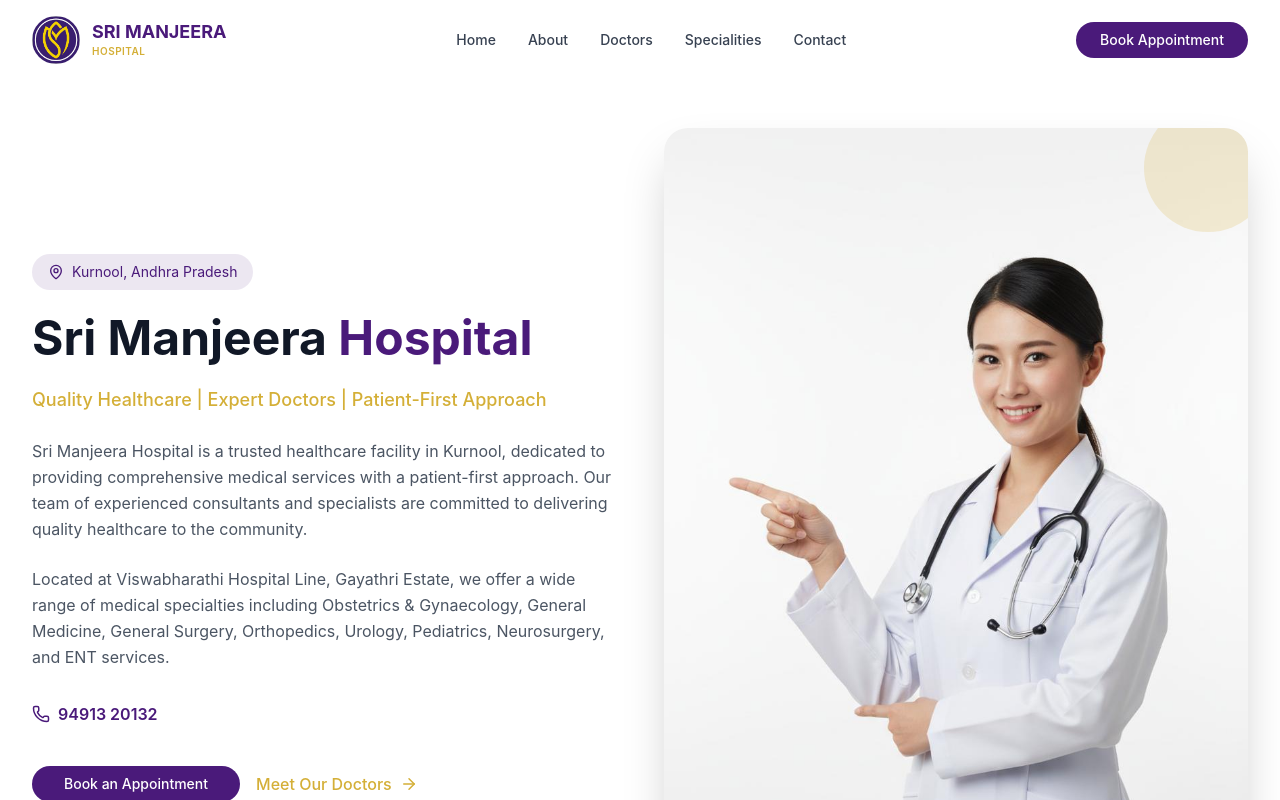
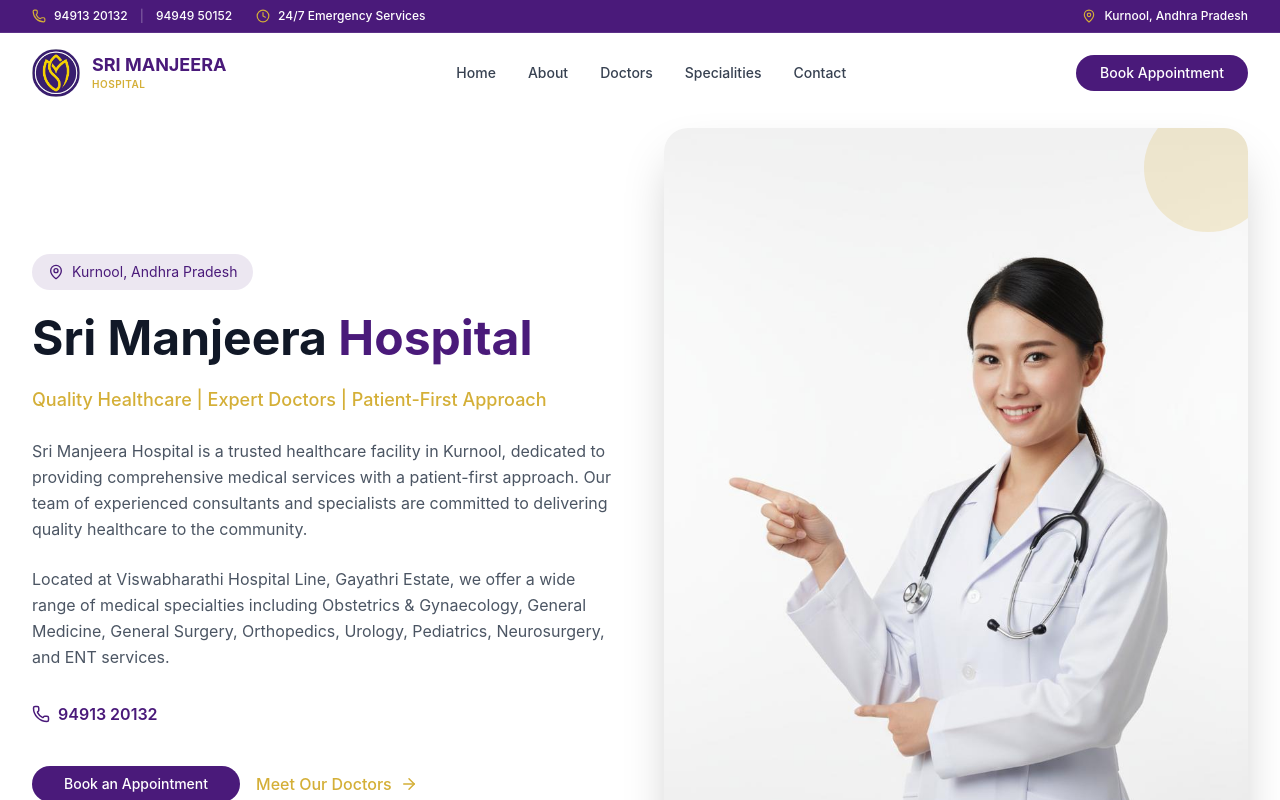
Before and after one commit to Mateen7c7/manjeera, a React (Vite) app: page / in a window 1280 px wide. Shown: the top 800 px of the page. Built offline with nearby package versions, Linux system fonts and the light colour scheme.

Commit message:
feat: Introduce a new TopBar component to display contact information and integrate it into the Header, enhancing mobile navigation with added phone numbers.

```diff
--- a/src/sections/Header.tsx
+++ b/src/sections/Header.tsx
@@ -1,6 +1,7 @@
-import { useState, useEffect } from 'react';
-import { Menu, X } from 'lucide-react';
-import { Button } from '@/components/ui/button';
+import { useState, useEffect } from "react";
+import { Menu, X, Phone } from "lucide-react";
+import { Button } from "@/components/ui/button";
+import TopBar from "./TopBar";
 
 const Header = () => {
   const [isScrolled, setIsScrolled] = useState(false);
@@ -10,27 +11,30 @@ const Header = () => {
     const handleScroll = () => {
       setIsScrolled(window.scrollY > 50);
     };
-    window.addEventListener('scroll', handleScroll);
-    return () => window.removeEventListener('scroll', handleScroll);
+    window.addEventListener("scroll", handleScroll);
+    return () => window.removeEventListener("scroll", handleScroll);
   }, []);
 
   const navLinks = [
-    { name: 'Home', href: '#' },
-    { name: 'About', href: '#about' },
-    { name: 'Doctors', href: '#doctors' },
-    { name: 'Specialities', href: '#specialities' },
-    { name: 'Contact', href: '#contact' },
+    { name: "Home", href: "#" },
+    { name: "About", href: "#about" },
+    { name: "Doctors", href: "#doctors" },
+    { name: "Specialities", href: "#specialities" },
+    { name: "Contact", href: "#contact" },
   ];
 
   return (
     <header
       className={`fixed top-0 left-0 right-0 z-50 transition-all duration-300 ${
-        isScrolled
-          ? 'bg-white shadow-md py-3'
-          : 'bg-white py-4'
+        isScrolled ? "bg-white shadow-md" : "bg-white"
       }`}
     >
-      <div className="max-w-7xl mx-auto px-4 sm:px-6 lg:px-8">
+      {!isScrolled && <TopBar />}
+      <div
+        className={`max-w-7xl mx-auto px-4 sm:px-6 lg:px-8 transition-all duration-300 ${
+          isScrolled ? "py-3" : "py-4"
+        }`}
+      >
         <div className="flex items-center justify-between">
           {/* Logo */}
           <a href="#" className="flex items-center gap-3 group">
@@ -66,9 +70,7 @@ const Header = () => {
 
           {/* CTA Button */}
           <div className="hidden lg:block">
-            <Button
-              className="bg-[#4A1A7A] hover:bg-[#3A1560] text-white rounded-full px-6 py-2 text-sm font-medium transition-all duration-200 hover:scale-105"
-            >
+            <Button className="bg-[#4A1A7A] hover:bg-[#3A1560] text-white rounded-full px-6 py-2 text-sm font-medium transition-all duration-200 hover:scale-105">
               Book Appointment
             </Button>
           </div>
@@ -96,11 +98,29 @@ const Header = () => {
                   {link.name}
                 </a>
               ))}
-              <Button
-                className="bg-[#4A1A7A] hover:bg-[#3A1560] text-white rounded-full px-6 py-2 text-sm font-medium w-full mt-2"
-              >
+              <Button className="bg-[#4A1A7A] hover:bg-[#3A1560] text-white rounded-full px-6 py-2 text-sm font-medium w-full mt-2">
                 Book Appointment
               </Button>
+              <div className="flex flex-col gap-3 pt-4 border-t border-gray-100">
+                <a
+                  href="tel:9491320132"
+                  className="flex items-center gap-3 text-gray-700 font-medium"
+                >
+                  <div className="w-8 h-8 bg-[#4A1A7A]/10 rounded-full flex items-center justify-center">
+                    <Phone size={16} className="text-[#4A1A7A]" />
+                  </div>
+                  94913 20132
+                </a>
+                <a
+                  href="tel:9494950152"
+                  className="flex items-center gap-3 text-gray-700 font-medium"
+                >
+                  <div className="w-8 h-8 bg-[#D4AF37]/10 rounded-full flex items-center justify-center">
+                    <Phone size={16} className="text-[#4A1A7A]" />
+                  </div>
+                  94949 50152
+                </a>
+              </div>
             </nav>
           </div>
         )}
--- /dev/null
+++ b/src/sections/TopBar.tsx
@@ -0,0 +1,42 @@
+import { Phone, Clock, MapPin } from "lucide-react";
+
+const TopBar = () => {
+  return (
+    <div className="bg-[#4A1A7A] text-white py-2 hidden sm:block border-b border-white/10">
+      <div className="max-w-7xl mx-auto px-4 sm:px-6 lg:px-8">
+        <div className="flex justify-between items-center text-xs font-medium">
+          <div className="flex items-center gap-6">
+            <div className="flex items-center gap-2">
+              <Phone size={14} className="text-[#D4AF37]" />
+              <div className="flex gap-3">
+                <a
+                  href="tel:9491320132"
+                  className="hover:text-[#D4AF37] transition-colors"
+                >
+                  94913 20132
+                </a>
+                <span className="text-white/30">|</span>
+                <a
+                  href="tel:9494950152"
+                  className="hover:text-[#D4AF37] transition-colors"
+                >
+                  94949 50152
+                </a>
+              </div>
+            </div>
+            <div className="flex items-center gap-2">
+              <Clock size={14} className="text-[#D4AF37]" />
+              <span>24/7 Emergency Services</span>
+            </div>
+          </div>
+          <div className="flex items-center gap-2">
+            <MapPin size={14} className="text-[#D4AF37]" />
+            <span>Kurnool, Andhra Pradesh</span>
+          </div>
+        </div>
+      </div>
+    </div>
+  );
+};
+
+export default TopBar;
```
Also changed, not shown: src/App.tsx (+9 -9 lines).
